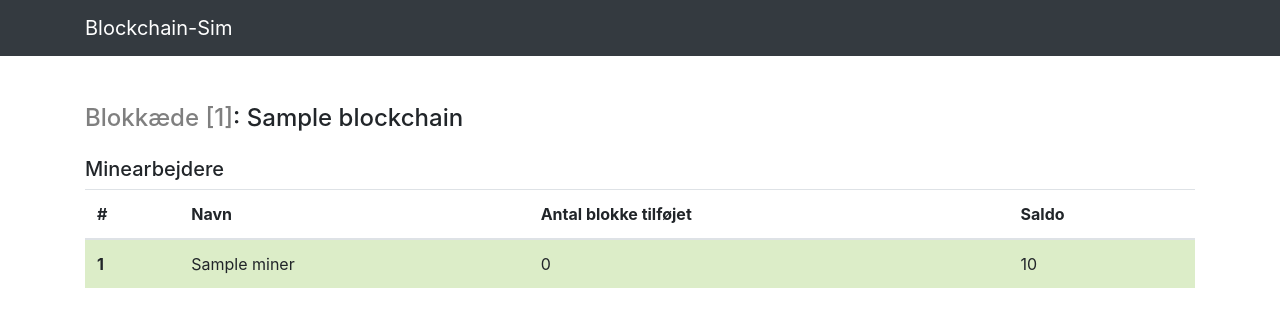
After one commit to DatalogiForAlle/blockchain-sim, a Django app: template bcsim/templates/bcsim/participants.html in a window 1280 px wide. The commit adds this page. Shown: the top 335 px of the page. Run offline with Django 3.2, Linux system fonts and the light colour scheme; the template is opened without the code that fills it: values that come from a table or form of the project are taken from there, others are empty; tables that the repository leaves empty hold one stand-in row (values such as "Sample post"); some libraries are stand-ins or nearby versions.

Commit message:
version 2.0

```diff
--- a/bcsim/admin.py
+++ b/bcsim/admin.py
@@ -23,6 +23,8 @@ class BlockAdmin(admin.ModelAdmin):
 class MinerAdmin(admin.ModelAdmin):
     list_display = (
         'id',
+        'miner_id',
+        'balance'
     )
 
 
--- a/bcsim/models.py
+++ b/bcsim/models.py
@@ -36,9 +36,35 @@ class Blockchain(models.Model):
 
 
 class Miner(models.Model):
+    miner_id = models.IntegerField(primary_key=False, null=True)
     blockchain = models.ForeignKey(Blockchain, on_delete=models.CASCADE)
     name = models.CharField(max_length=36,)
+    balance = models.IntegerField(default = 0)
     created_at = models.DateTimeField(auto_now_add=True)
+    creator = models.BooleanField(default=False)
+
+    def num_mined_blocks(self):
+        """ Number of mined blocks (genesis block not included) """
+        num_mined_blocks = Block.objects.filter(miner=self, block_id__gte=1).count()
+        return num_mined_blocks
+
+    def color(self):
+        """
+        The colors are from this list https://davidpiesse.github.io/tailwind-md-colours/ (more can be added)
+        """
+        NICE_COLORS = ["#b3e5fc",  "#dcedc8",  "#ffcdd2", "#ff8a80", "#ff80ab",  "#ea80fc", "#b388ff", "#42a5f5", "#03a9f4",  "#26c6da", "#26a69a", "#8bc34a", "#dce775", "#ffee58",
+                        "#ffca28", "#ffa726",  "#ff7043", "#c5cae9",  "#b2dfdb", "#a7ffeb", "#fff9c4", "#f8bbd0", "#bbdefb", "#c8e6c9", "#ffecb3", "#e1bee7", "#69f0ae", "#ffe0b2", "#ffd180", "#cfd8dc", "#d1c4e9", "#b2ebf2", "#84ffff", "#f0f4c3", "#f4ff81",
+                        "#ffccbc",  "#ff9e80", "#b2ff59", ]
+
+        i = self.miner_id
+        if i < len(NICE_COLORS):
+            color = NICE_COLORS[i]
+        else:
+            red = (100 + i*100) % 255
+            green = (50 + int((i/3)*100)) % 255
+            blue = (0 + int((i/2)*100)) % 255
+            color = f"rgb({red},{green},{blue}, 0.3)"
+        return color
 
 
 class Block(models.Model):
--- a/bcsim/templates/bcsim/base.html
+++ b/bcsim/templates/bcsim/base.html
@@ -25,7 +25,9 @@
 
                 <div class="collapse navbar-collapse" id="navbarResponsive">
                     <ul class="navbar-nav ml-auto">
-                        <li class="nav-item"><a class="nav-link" href="#" onclick="document.getElementById('logout-form').submit()">Forlad blokkæde</a></li>
+                        <li class="nav-item"><a class="nav-link" href="{% url 'bcsim:mine' %}">Blokkæde</a></li>
+                        <li class="nav-item"><a class="nav-link" href="{% url 'bcsim:participants' %}">Deltagere</a></li>
+                        {% comment %} <li class="nav-item"><a class="nav-link" href="#" onclick="document.getElementById('logout-form').submit()">Forlad blokkæde</a></li> {% endcomment %}
                     </ul>
                 </div>
             {% endif %}
--- a/bcsim/templates/bcsim/block_list.html
+++ b/bcsim/templates/bcsim/block_list.html
@@ -1,5 +1,5 @@
 {% for block in blocks %}
-    <div class="card mb-2">
+    <div class="card mb-2" style="background-color:{{ block.miner.color}}">
         <div class="card-body">
             <p class="mb-1">Blok-ID: {{ block.block_id }}</p>
             <p class="mb-1">Minearbejder: {{ block.miner.name }}</p>
--- /dev/null
+++ b/bcsim/templates/bcsim/participants.html
@@ -0,0 +1,38 @@
+{% extends "bcsim/base.html" %}
+{% load crispy_forms_tags %}
+
+{% block title %}Mine{% endblock %}
+
+{% block content %}
+
+<h4 class="mb-4"><span class="text-black-50">Blokkæde [{{ blockchain.id }}]</span>: {{ blockchain.title }}</h4>
+
+<h5>Minearbejdere</h5>
+<div class="table-responsive">
+    <table class="table mb-5" id="trader_status_table">
+        <thead>
+            <tr>
+                <th scope="col">#</th>
+                <th scope="col">Navn</th>
+                <th scope="col">Antal blokke tilføjet</th>
+                <th scope="col">Saldo</th>
+            </tr>
+        </thead>
+        <tbody>
+            {% for miner in miners %}
+                <tr style="background-color: {{ miner.color }}">
+                    <th scope="row">{{ forloop.counter }}</th>
+                    {% if miner.name == client_miner_name %}
+                        <td>{{ miner.name }} </td>
+                    {% else %}
+                        <td>{{ miner.name }}</td>
+                    {% endif %}
+                    <td>{{ miner.num_mined_blocks }} </td>
+                    <td>{{ miner.balance }}</td>
+                </tr>
+            {% endfor %}
+        </tbody>
+    </table>
+</div>
+
+{% endblock content %}
--- a/bcsim/urls.py
+++ b/bcsim/urls.py
@@ -5,6 +5,7 @@ from . import views
 app_name = 'bcsim'
 urlpatterns = [
     path('', views.home_view, name='home'),
+    path('deltagere', views.participants_view, name='participants'),
     path('minedrift/', views.mine_view, name='mine'),
     path('logout/', views.logout_view, name='logout'),
     path('block-list/', views.block_list_view_htmx, name="block_list")
```
Also changed, not shown: bcsim/templates/bcsim/mine.html (+25 -2 lines), bcsim/tests/factories.py (+1 -0 lines), bcsim/tests/test_views.py (+16 -0 lines), bcsim/views.py (+25 -2 lines), bcsim/migrations/0016_miner_balance.py (added), bcsim/migrations/0017_miner_miner_id.py (added), bcsim/migrations/0018_miner_creator.py (added).
